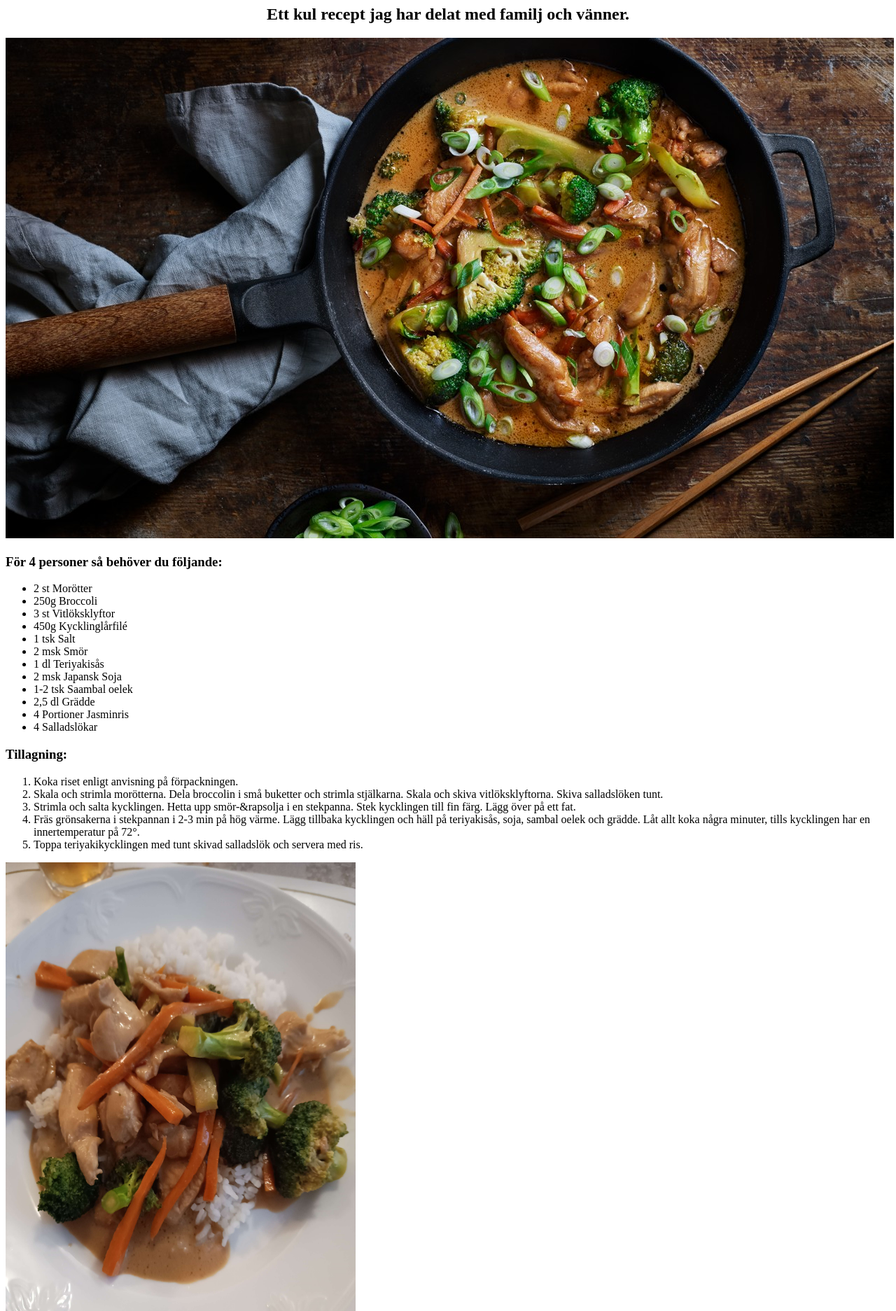
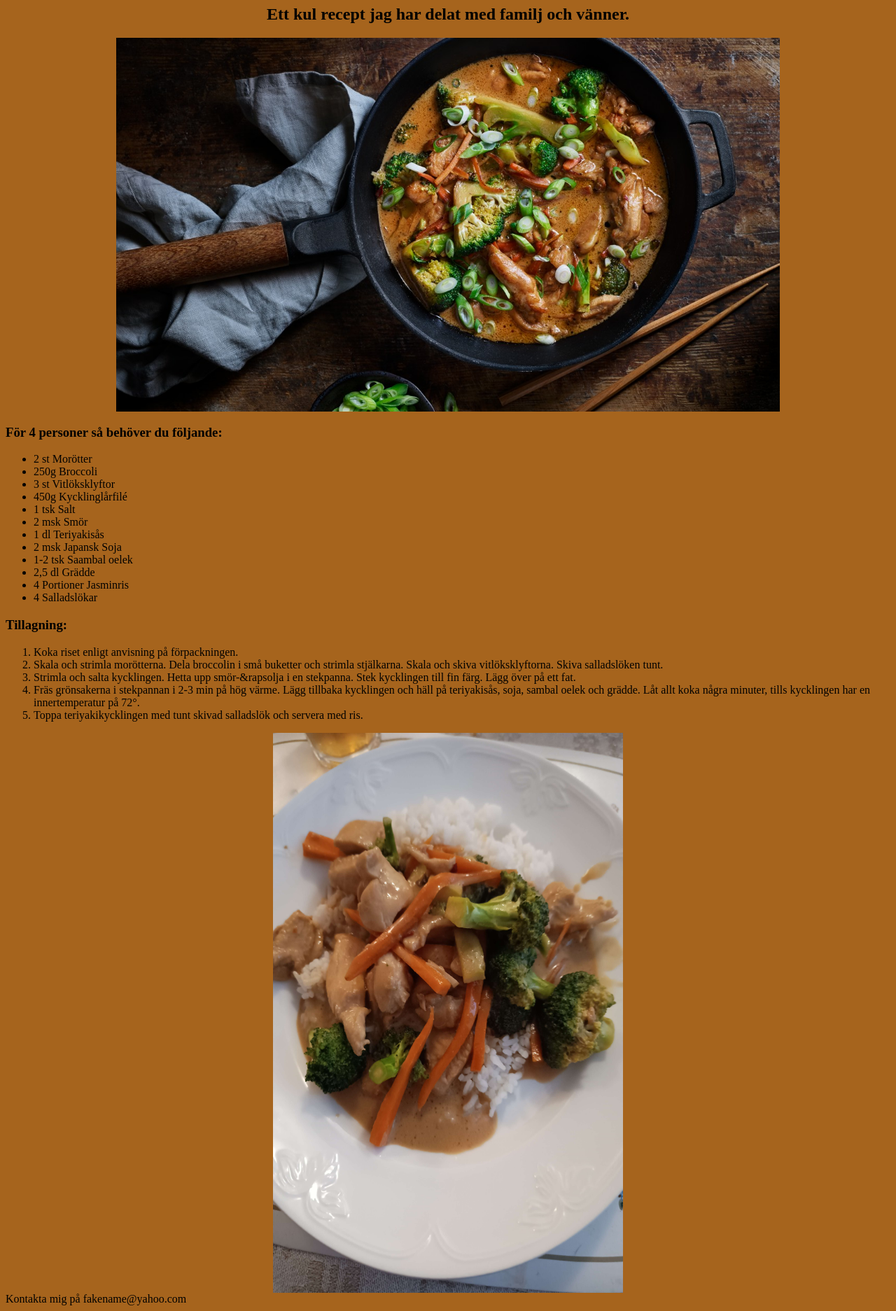
Before and after one commit to KerrikTheCleric/recept, a plain HTML site: page index.html in a window 1280 px wide. Shown: the part 73-1946 px from the top of the page at 70% size. Drawn offline with Linux system fonts and the light colour scheme.

Commit message:
Center images

```diff
--- /dev/null
+++ b/index.css
@@ -0,0 +1,23 @@
+.center {
+    display: block;
+    margin-left: auto;
+    margin-right: auto;
+    width: 75%;
+  }
+
+  #underImage{
+    display: flex;
+    justify-content: center;
+  }
+
+body {
+    background-color: #a6641d;
+  }
+
+h1{
+    text-align: center;
+}
+
+h2{
+    text-align: center;
+}
--- a/index.html
+++ b/index.html
@@ -4,12 +4,12 @@
     <meta charset="UTF-8">
     <meta name="viewport" content="width=device-width, initial-scale=1.0">
     <title>Recept</title>
-    <style>h1{text-align: center;} h2{text-align: center;}</style>
+    <link rel="stylesheet" href="index.css" />
 </head>
 <body>
     <h1>Teriyakikyckling</h1>
     <h2>Ett kul recept jag har delat med familj och vänner.</h2>
-    <img src="teriyakikyckling.jpg" alt="teriyakikyckling.jpg">
+    <img src="teriyakikyckling.jpg" alt="teriyakikyckling.jpg" class="center">
     <section>
         <h3>För 4 personer så behöver du följande:</h3>
         <ul>
@@ -26,7 +26,8 @@
             <li>4 Portioner Jasminris</li>
             <li>4 Salladslökar</li>
         </ul></section>
-    <section><h3>Tillagning:</h3>
+    <section>
+        <h3>Tillagning:</h3>
         <ol>
             <li>Koka riset enligt anvisning på förpackningen.</li>
             <li>Skala och strimla morötterna. Dela broccolin i små buketter och strimla stjälkarna. Skala och skiva vitlöksklyftorna. Skiva salladslöken tunt.</li>
@@ -35,7 +36,9 @@
             <li>Toppa teriyakikycklingen med tunt skivad salladslök och servera med ris.</li>
         </ol>
     </section>
-    <img name = "kycklingteriyaki_serverad" src="kycklingteriyaki_serverad.jpg" alt="kycklingteriyaki_serverad.jpg" width="500" height="800">
+    <div id="underImage">
+        <img name = "kycklingteriyaki_serverad" src="kycklingteriyaki_serverad.jpg" alt="kycklingteriyaki_serverad.jpg" width="500" height="800" >
+    </div>
     <footer>Kontakta mig på fakename@yahoo.com</footer>
 </body>
 </html>
```
